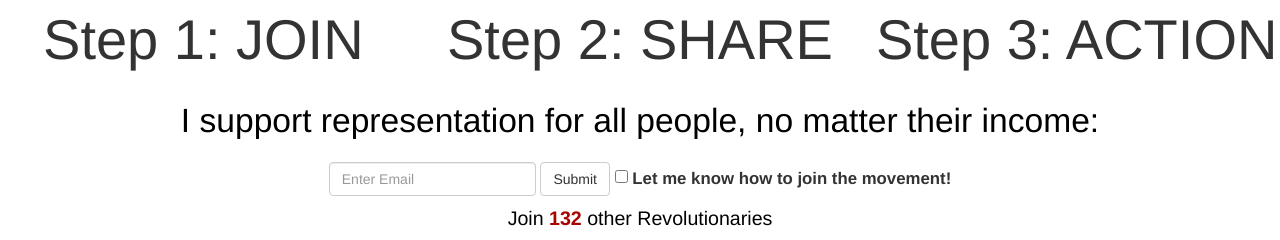
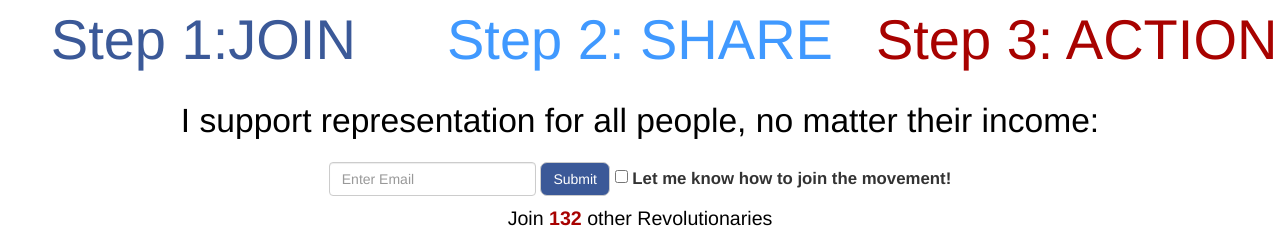
Before and after one commit to nikAleksandr/long-american-revolution, a plain HTML site: page index.html in a window 1280 px wide. Shown: the top 240 px of the page. Drawn offline with nearby package versions, Linux system fonts and the light colour scheme.

Commit message:
updated style and facebook og content

```diff
--- a/css/main.css
+++ b/css/main.css
@@ -174,7 +174,15 @@ form {
 	text-align: left;
 }
 
-
+#ss-submit{
+	background-color:rgb(59, 89, 152);
+	background-clip:border-box;
+	border-radius:.5em;
+	color: #fff;
+}
+#ss-submit:hover{
+	background-color:rgb(64,153,255);
+}
 
 
 
--- a/index.html
+++ b/index.html
@@ -7,8 +7,8 @@
         <meta name="description" content="">
         <meta name="viewport" content="width=device-width, initial-scale=1">
         <!-- Facebook sharing tags -->
-    	<meta property="og:title" content="Long American Revolution"/>
-		<meta property="og:image" content="http://longamericanrevolution.com/img/LongAmericanRevolution_Img.png"/>
+    	<meta property="og:title" content="Join the Long American Revolution"/>
+		<meta property="og:image" content="http://longamericanrevolution.com/img/longamrev_img.jpg"/>
 		<meta property="og:site_name" content="Long American Revolution"/>
 		<meta property="og:description" content="What if the American Revolution never ended..."/>
 		<meta property="og:url" content="http://longamericanrevolution.com"/>
@@ -36,9 +36,9 @@
 	        	<!--<p><span style="color:rgb(168,2,0);">JOIN</span> <span style="color:rgb(1,1,1)"><span style="font-size:.5em;">THE</span> LONG</span> <span style="color:rgb(168,2,0); font-size:.5em;">AMERICAN</span> <span style="color:rgb(1,0,68)">REVOLUTION</span></p>
 	        	-->
         		<div class="row">
-        			<div class="col-lg-4">Step 1: JOIN</div>
-        			<div class="col-lg-4">Step 2: SHARE</div>
-        			<div class="col-lg-4">Step 3: ACTION</div>
+        			<div class="col-lg-4" style="font-weight:100; color:rgb(59, 89, 152)">Step 1:JOIN</div>
+        			<div class="col-lg-4" style="font-weight:100; color:rgb(64,153,255)">Step 2: SHARE</div>
+        			<div class="col-lg-4" style="font-weight:100; color:rgb(168,2,0)">Step 3: ACTION</div>
         		</div>
         		<div id="TLGForm">
 	        		<!--<h1 style="text-align:left; position:absolute; top:5em; left:1em;">Step 1: Join</h1>-->
```
Also changed, not shown: img/longamrev_img.jpg (added), 1 other file.
